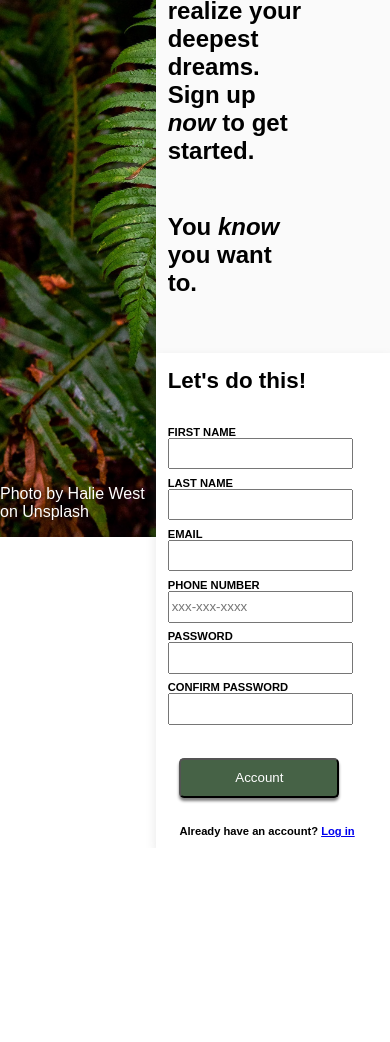
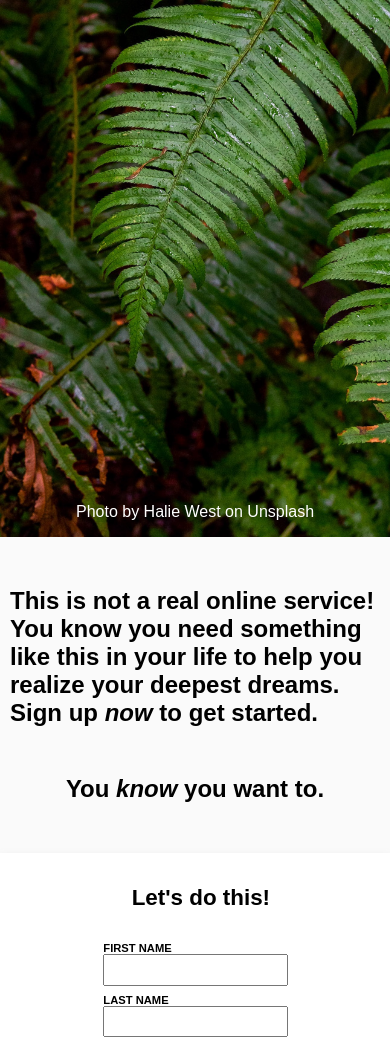
Before and after one commit to liquidloose/sign-up-form, a plain HTML site: page index.html in a window 390 px wide. Shown: the part 307-1349 px from the top of the page. Before the commit the page ends 1155 px from the top, so only its background shows below. Drawn offline with Linux system fonts and the light colour scheme.

Commit message:
responsivenes. complete.

```diff
--- a/style.css
+++ b/style.css
@@ -127,3 +127,36 @@ input:focus {
   border: 1px solid blue;
   box-shadow: 0 0 10px #719ece;
 }
+@media screen and (max-width: 822px) {
+  #main-container {
+    flex-direction: column;
+  }
+  #left-main {
+    width: 100vw;
+  }
+  #right-main {
+    width: 100vw;
+  }
+  #statement {
+    flex-direction: column;
+    align-items: center;
+    justify-content: center;
+    font-size: 1.5rem;
+    font-weight: 600;
+    flex-grow: 4;
+    margin: auto;
+    padding: 10px;
+  }
+  #form {
+    flex-direction: column;
+    font-size: 0.7rem;
+    font-weight: 600;
+    flex-wrap: wrap;
+    background-color: white;
+    flex-grow: 4;
+    box-shadow: 0px 5px 10px rgb(128, 128, 128, 0.2);
+    justify-content: center;
+    align-items: center;
+    padding-left: 3vw;
+  }
+}
```
